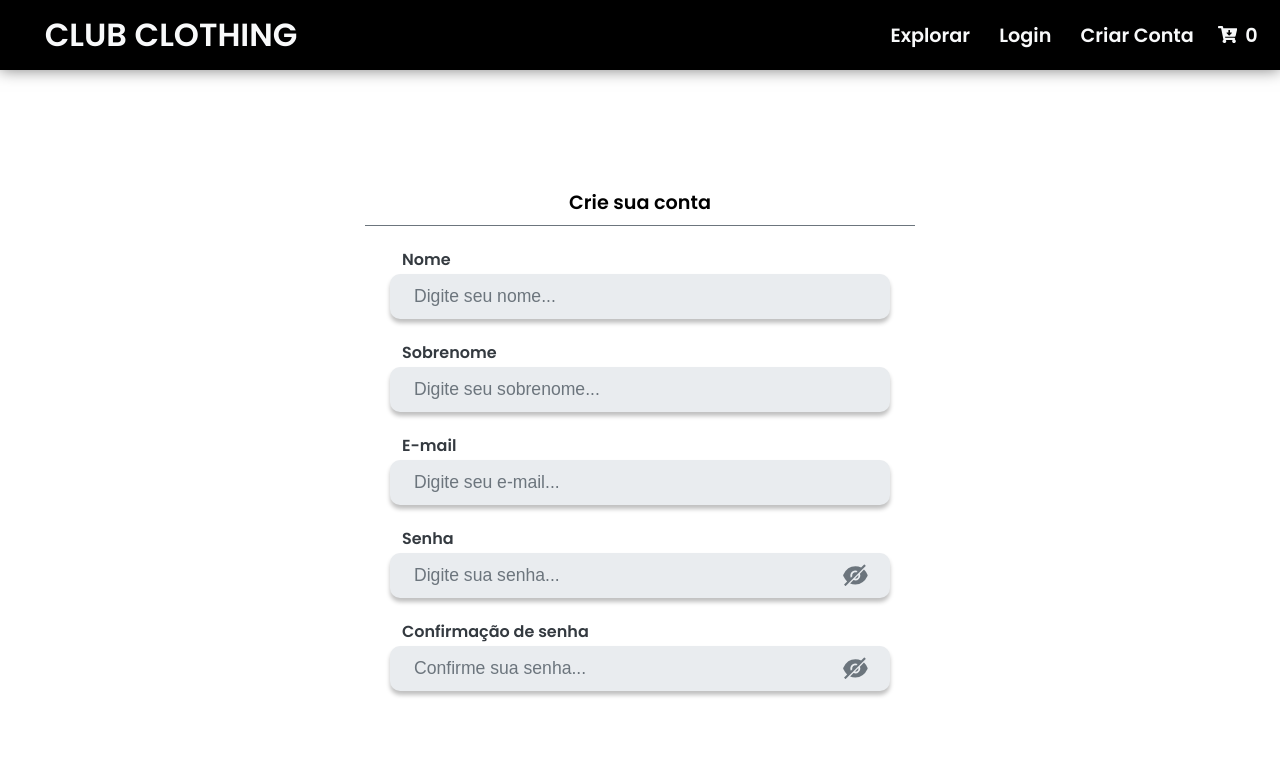
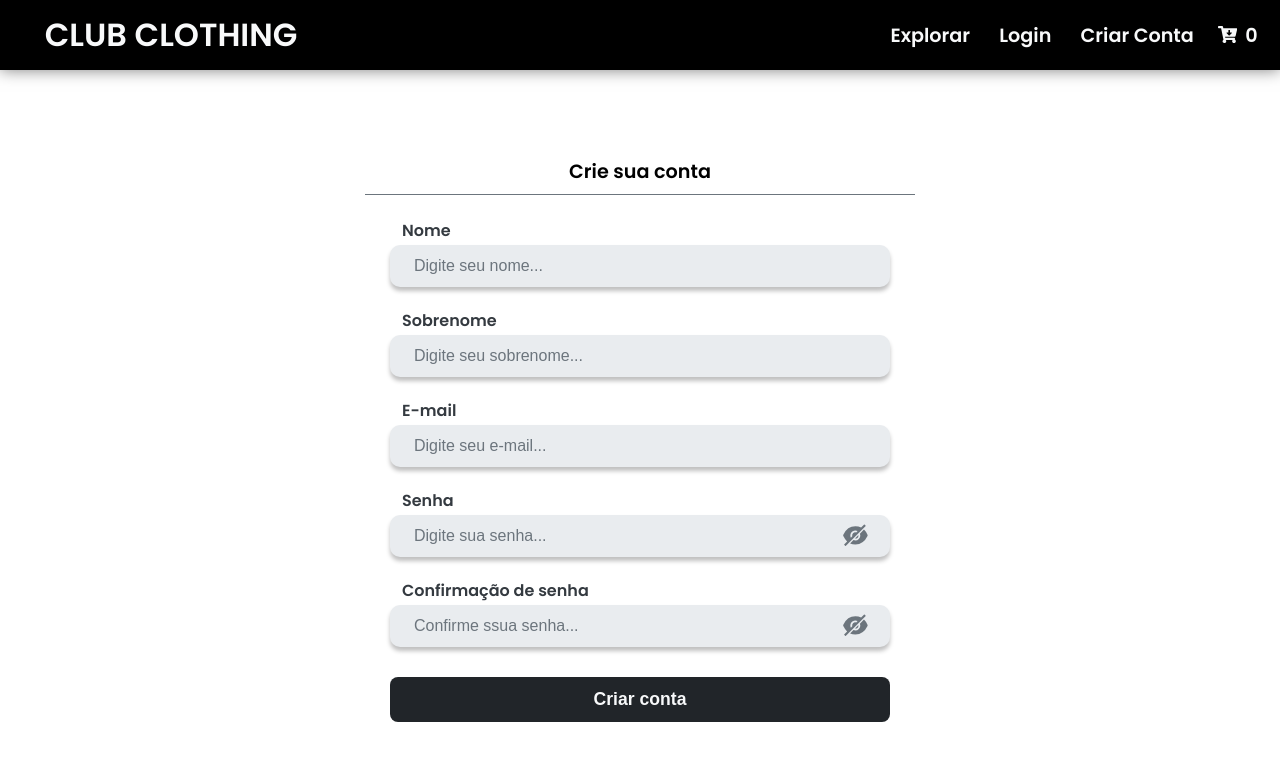
Before and after one commit to LeonardoSodre20/club-ecommerce, a React (Vite) app: page /createAccount in a window 1280 px wide. Shown: the top 760 px of the page. Built offline with nearby package versions, Linux system fonts and the light colour scheme.

Commit message:
:lipstick: Feat: Finalização da tela de criação de conta
tela de criação de conta finalizada

```diff
--- a/src/components/Header/index.tsx
+++ b/src/components/Header/index.tsx
@@ -18,7 +18,7 @@ const Header = () => {
 
       <ContainerLinksHeader>
         <LinkItem onClick={() => navigate("/")}>Explorar</LinkItem>
-        <LinkItem onClick={() => navigate("/")}>Login</LinkItem>
+        <LinkItem onClick={() => navigate("/login")}>Login</LinkItem>
         <LinkItem onClick={() => navigate("/createAccount")}>
           Criar Conta
         </LinkItem>
--- a/src/components/InputBase/styles.ts
+++ b/src/components/InputBase/styles.ts
@@ -20,14 +20,19 @@ export const Input = styled.input`
   border-radius: 10px;
   border: none;
   width: ${({ width }: IPropsInput) => width};
+  transition: all 0.5s;
 
-  font-size: 1.1em;
+  font-size: 1em;
   text-indent: 1rem;
 
   ::placeholder {
     color: ${colors.darkGrey};
     font-weight: ${weightFonts.w500};
     font-size: 1em;
+  }
+
+  :focus {
+    background-color: ${colors.focusColor};
   }
 `;
 
--- a/src/pages/CreateAccount/index.tsx
+++ b/src/pages/CreateAccount/index.tsx
@@ -1,7 +1,13 @@
-import { useState } from "react";
+import { FormEvent } from "react";
 import Header from "../../components/Header";
 import InputBase from "../../components/InputBase";
-import { ContainerMainAccount, FormControl, TitleFormMain } from "./styles";
+import {
+  ButtonCreateAccount,
+  ContainerInputsForms,
+  ContainerMainAccount,
+  FormControl,
+  TitleFormMain,
+} from "./styles";
 
 const CreateAccount = () => {
   return (
@@ -11,6 +17,7 @@ const CreateAccount = () => {
         <FormControl>
           <TitleFormMain>Crie sua conta</TitleFormMain>
 
+          <ContainerInputsForms>
             <InputBase
               label="Nome"
               width="500px"
@@ -40,8 +47,18 @@ const CreateAccount = () => {
               type="password"
               label="Confirmação de senha"
               width="500px"
-            placeholder="Confirme sua senha..."
+              placeholder="Confirme ssua senha..."
             />
+          </ContainerInputsForms>
+
+          <ButtonCreateAccount
+            type="submit"
+            onClick={(e: FormEvent<HTMLButtonElement>) => {
+              e.preventDefault();
+            }}
+          >
+            Criar conta
+          </ButtonCreateAccount>
         </FormControl>
       </ContainerMainAccount>
     </>
--- a/src/pages/CreateAccount/styles.ts
+++ b/src/pages/CreateAccount/styles.ts
@@ -6,7 +6,6 @@ export const ContainerMainAccount = styled.section`
   display: flex;
   align-items: center;
   justify-content: center;
-  gap: 1em;
 
   height: calc(100vh - 70px);
   width: 100%;
@@ -17,8 +16,19 @@ export const FormControl = styled.form`
   align-items: center;
   justify-content: center;
   flex-direction: column;
-  gap: 3rem;
   width: 550px;
+  animation: fadeForms 1s normal;
+
+  @keyframes fadeForms {
+    0% {
+      opacity: 0;
+      transform: translateX(-200px);
+    }
+    100% {
+      opacity: 1;
+      transform: translateX(0);
+    }
+  }
 `;
 
 export const TitleFormMain = styled.h1`
@@ -31,3 +41,26 @@ export const TitleFormMain = styled.h1`
   padding: 0.5rem;
   border-bottom: 1px solid ${colors.darkGrey};
 `;
+
+export const ContainerInputsForms = styled.div`
+  margin-top: 50px;
+  display: flex;
+  align-items: center;
+  justify-content: center;
+  flex-direction: column;
+  gap: 3rem;
+`;
+
+export const ButtonCreateAccount = styled.button`
+  margin-top: 30px;
+  color: ${colors.white};
+  font-weight: ${weightFonts.w600};
+  font-size: 1.1em;
+  background-color: ${colors.buttonDefault};
+
+  border-radius: 0.5rem;
+  width: 500px;
+  padding: 12px 8px;
+  border: none;
+  cursor: pointer;
+`;
--- /dev/null
+++ b/src/pages/Login/index.tsx
@@ -0,0 +1,13 @@
+import Header from "../../components/Header";
+import { ContainerMainLogin } from "./styles";
+
+const Login = () => {
+  return (
+    <ContainerMainLogin>
+      <Header />
+      <h1>Hello World, it's is page login</h1>;
+    </ContainerMainLogin>
+  );
+};
+
+export default Login;
--- /dev/null
+++ b/src/pages/Login/styles.ts
@@ -0,0 +1,11 @@
+import styled from "styled-components";
+
+export const ContainerMainLogin = styled.section`
+  display: flex;
+  align-items: center;
+  justify-content: center;
+  flex-direction: column;
+
+  height: calc(100vh -70px);
+  width: 100%;
+`;
--- a/src/routes/index.tsx
+++ b/src/routes/index.tsx
@@ -1,6 +1,7 @@
 import { createBrowserRouter } from "react-router-dom";
 import Home from "../pages/Home";
 import CreateAccount from "../pages/CreateAccount";
+import Login from "../pages/Login";
 
 const routes = createBrowserRouter([
   {
@@ -11,6 +12,10 @@ const routes = createBrowserRouter([
     path: "/createAccount",
     element: <CreateAccount />,
   },
+  {
+    path: "/login",
+    element: <Login />,
+  },
 ]);
 
 export default routes;
--- a/src/styles/colors.ts
+++ b/src/styles/colors.ts
@@ -5,4 +5,6 @@ export const colors = {
   ligthGray: "#E9ECEF",
   matteBlack: "#343A40",
   red: "#f10000",
+  focusColor: "#d8d8d8",
+  buttonDefault: "#212529",
 };
```
Lines whose indentation alone changed are shown as unchanged.
